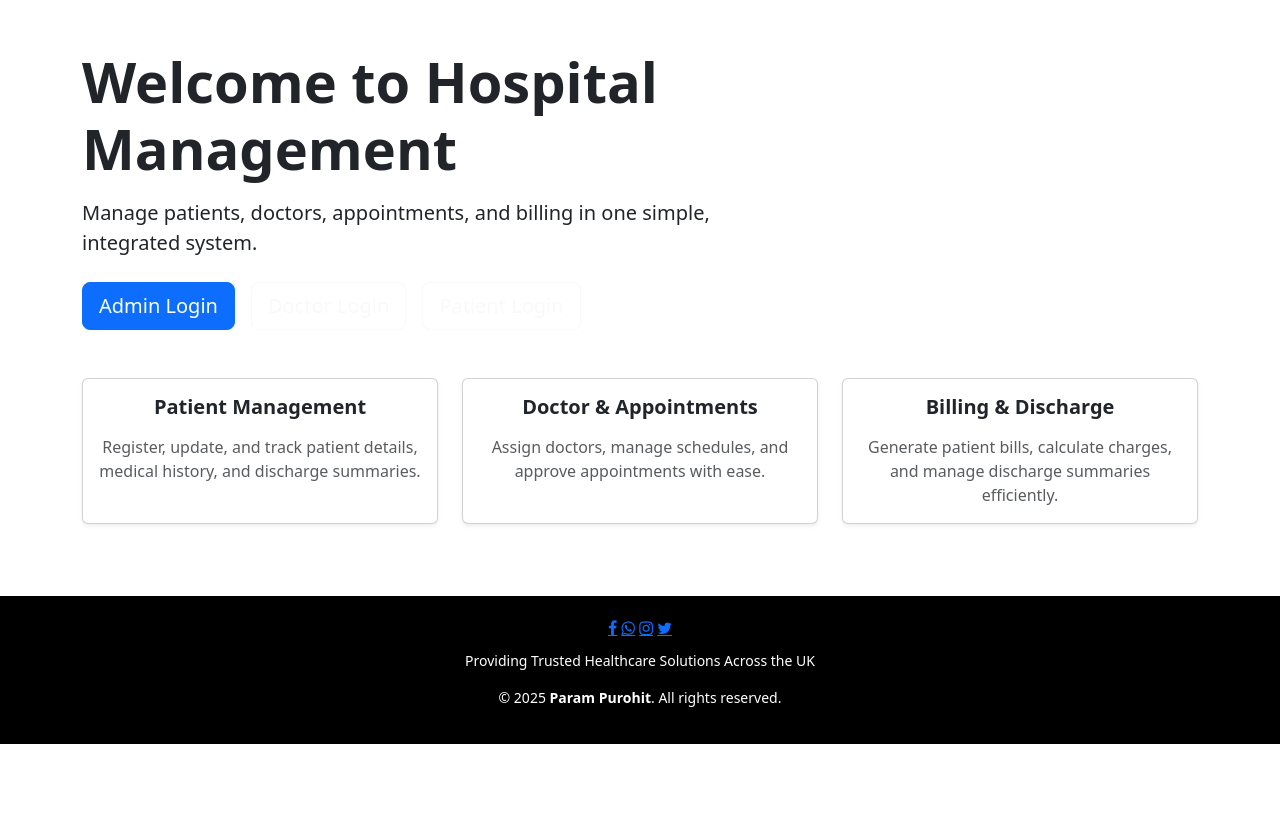
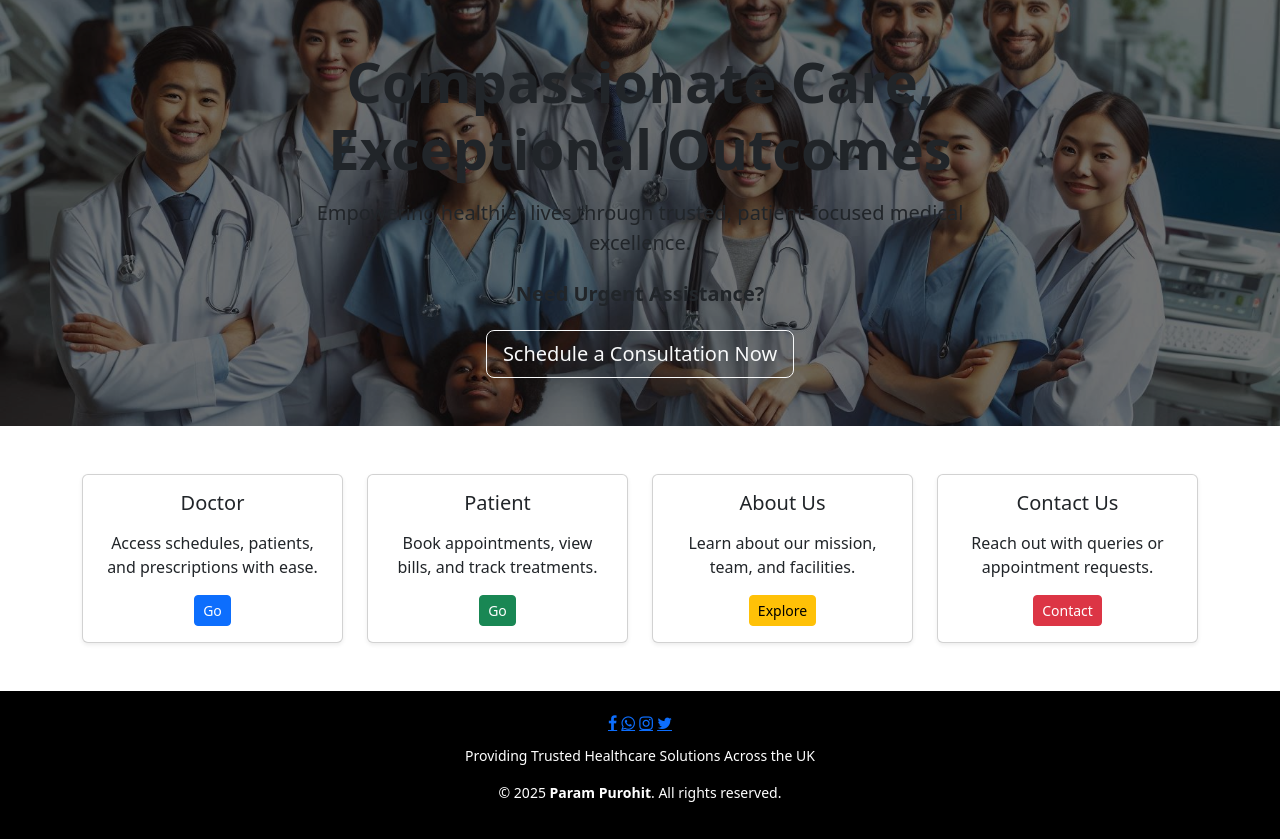
Before and after one commit to Purohit1999/hospital_management, a Django app: page / in a window 1280 px wide. Shown: the part 56-895 px from the top of the page. Before the commit the page ends 800 px from the top, so only its background shows below. Run offline with Django 3.2, Linux system fonts and the light colour scheme.

Commit message:
Fix hero background image and homepage layout for Heroku

```diff
--- a/templates/hospital/index.html
+++ b/templates/hospital/index.html
@@ -2,75 +2,87 @@
 {% load static %}
 
 {% block content %}
-<div class="home-hero d-flex align-items-center">
+
+<!-- Hero Section with background image like your local screenshot -->
+<section class="home-hero"
+         style="background-image:
+                linear-gradient(rgba(0,0,0,0.55), rgba(0,0,0,0.55)),
+                url('{% static "images/bg.jpeg" %}');
+                background-size: cover;
+                background-position: center;">
   <div class="container py-5">
-    <!-- Hero Section -->
-    <div class="row align-items-center">
-      <div class="col-lg-7 mb-4 mb-lg-0">
-        <h1 class="display-4 fw-bold mb-3 text-dark">
-          Welcome to Hospital Management
+    <div class="row justify-content-center">
+      <div class="col-lg-8 text-center">
+        <h1 class="display-4 fw-bold mb-3">
+          Compassionate Care, Exceptional Outcomes
         </h1>
-        <p class="lead text-dark-50 mb-4">
-          Manage patients, doctors, appointments, and billing in one simple, integrated system.
+        <p class="lead mb-4">
+          Empowering healthier lives through trusted, patient-focused medical excellence.
         </p>
-
-        <div class="d-flex flex-wrap gap-3">
-          <a href="{% url 'adminlogin' %}" class="btn btn-primary btn-lg">
-            Admin Login
-          </a>
-          <a href="{% url 'doctorlogin' %}" class="btn btn-outline-light btn-lg">
-            Doctor Login
-          </a>
-          <a href="{% url 'patientlogin' %}" class="btn btn-outline-light btn-lg">
-            Patient Login
-          </a>
-        </div>
-      </div>
-
-      <!-- Optional illustration / image -->
-      <div class="col-lg-5 text-center">
-        <!-- If you have a hero image, uncomment and point to the correct file
-        <img src="{% static 'images/hospital-hero.png' %}"
-             class="img-fluid hero-illustration" alt="Hospital illustration">
-        -->
+        <p class="h5 fw-semibold mb-4">
+          Need Urgent Assistance?
+        </p>
+        <a href="{% url 'contactus' %}" class="btn btn-outline-light btn-lg">
+          Schedule a Consultation Now
+        </a>
       </div>
     </div>
+  </div>
+</section>
 
-    <!-- Feature cards -->
-    <div class="row mt-5">
-      <div class="col-md-4 mb-4">
-        <div class="card feature-card h-100 shadow-sm">
+<!-- Four feature cards (Doctor / Patient / About / Contact) -->
+<section class="py-5 bg-white">
+  <div class="container">
+    <div class="row g-4">
+      <div class="col-md-3">
+        <div class="card shadow-sm text-center h-100 feature-card">
           <div class="card-body">
-            <h5 class="card-title fw-bold mb-3 text-center">Patient Management</h5>
-            <p class="card-text text-muted text-center">
-              Register, update, and track patient details, medical history, and discharge summaries.
+            <h5 class="card-title mb-3">Doctor</h5>
+            <p class="card-text">
+              Access schedules, patients, and prescriptions with ease.
             </p>
+            <a href="{% url 'doctorlogin' %}" class="btn btn-primary btn-sm">Go</a>
           </div>
         </div>
       </div>
 
-      <div class="col-md-4 mb-4">
-        <div class="card feature-card h-100 shadow-sm">
+      <div class="col-md-3">
+        <div class="card shadow-sm text-center h-100 feature-card">
           <div class="card-body">
-            <h5 class="card-title fw-bold mb-3 text-center">Doctor &amp; Appointments</h5>
-            <p class="card-text text-muted text-center">
-              Assign doctors, manage schedules, and approve appointments with ease.
+            <h5 class="card-title mb-3">Patient</h5>
+            <p class="card-text">
+              Book appointments, view bills, and track treatments.
             </p>
+            <a href="{% url 'patientlogin' %}" class="btn btn-success btn-sm">Go</a>
           </div>
         </div>
       </div>
 
-      <div class="col-md-4 mb-4">
-        <div class="card feature-card h-100 shadow-sm">
+      <div class="col-md-3">
+        <div class="card shadow-sm text-center h-100 feature-card">
           <div class="card-body">
-            <h5 class="card-title fw-bold mb-3 text-center">Billing &amp; Discharge</h5>
-            <p class="card-text text-muted text-center">
-              Generate patient bills, calculate charges, and manage discharge summaries efficiently.
+            <h5 class="card-title mb-3">About Us</h5>
+            <p class="card-text">
+              Learn about our mission, team, and facilities.
             </p>
+            <a href="{% url 'aboutus' %}" class="btn btn-warning btn-sm">Explore</a>
+          </div>
+        </div>
+      </div>
+
+      <div class="col-md-3">
+        <div class="card shadow-sm text-center h-100 feature-card">
+          <div class="card-body">
+            <h5 class="card-title mb-3">Contact Us</h5>
+            <p class="card-text">
+              Reach out with queries or appointment requests.
+            </p>
+            <a href="{% url 'contactus' %}" class="btn btn-danger btn-sm">Contact</a>
           </div>
         </div>
       </div>
     </div>
   </div>
-</div>
+</section>
+
 {% endblock content %}
```
Also changed, not shown: static/style.css (+5 -5 lines).
